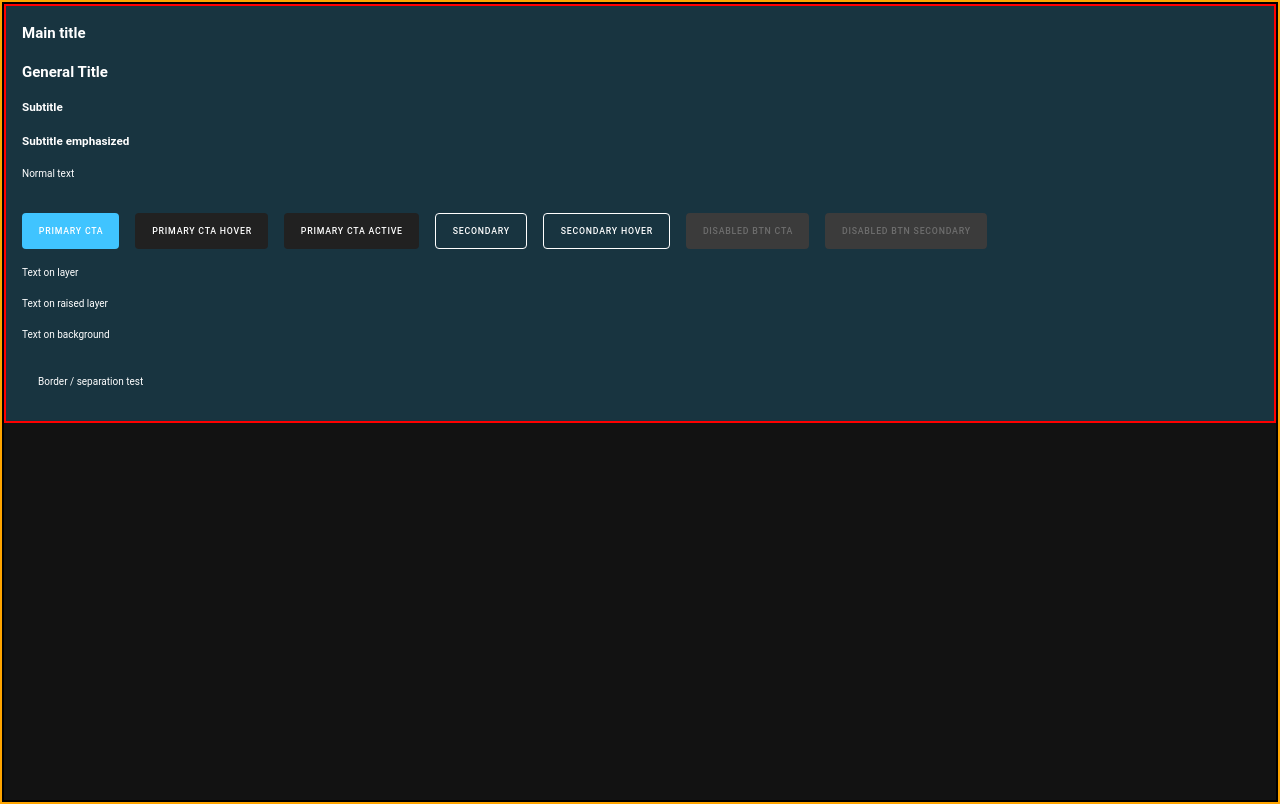
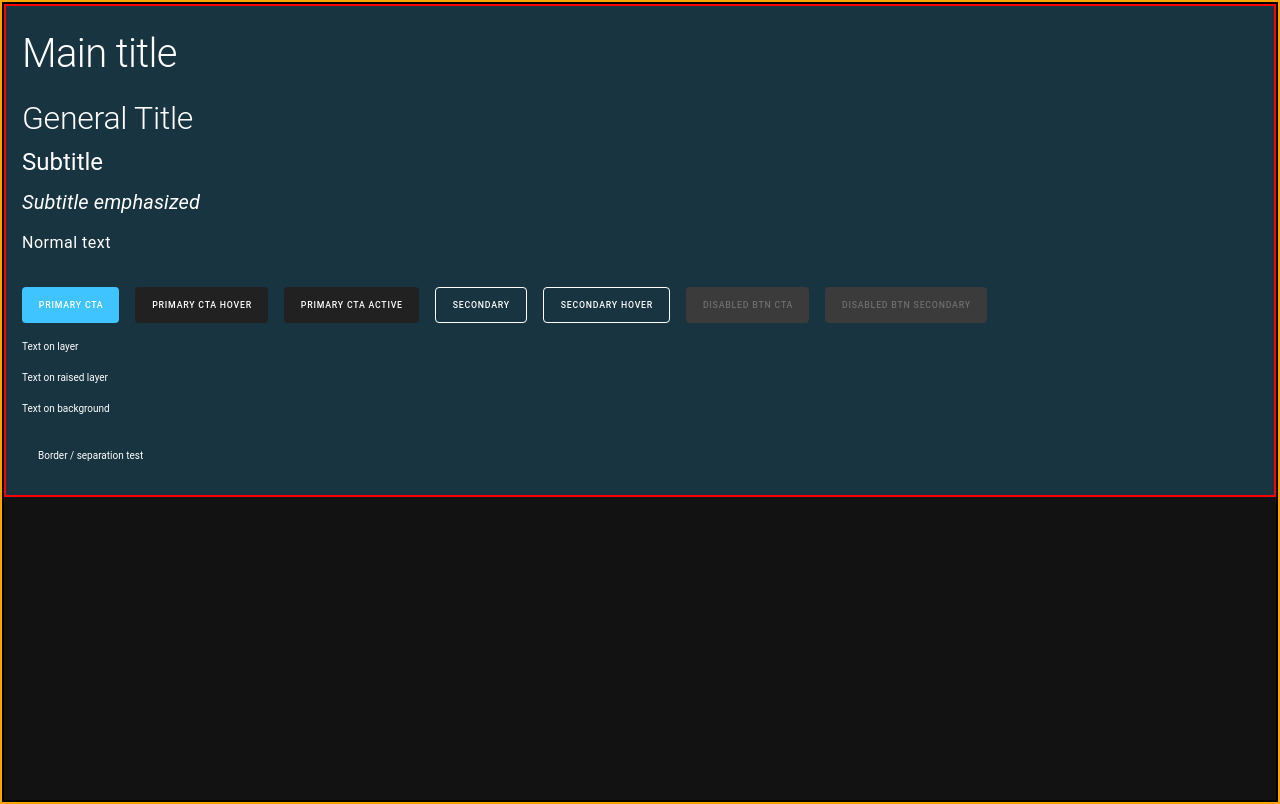
Before and after one commit to DylanWarrener/dylan-warrener.github.io, a Nuxt app: page / in a window 1280 px wide. Built offline with nearby package versions, Linux system fonts and the light colour scheme.

Commit message:
Added playground for testing

```diff
--- a/src/components/app/ThemePlayground.vue
+++ b/src/components/app/ThemePlayground.vue
@@ -2,13 +2,15 @@
   <section
     class="d-flex flex-column ga-4 test-background-main pa-4"
   >
-    <h1 class="test-main-title">Main title</h1>
-    <h2 class="test-title">General Title</h2>
-    <h3 class="test-subtitle">Subtitle</h3>
-    <h3 class="test-subtitle-emphasized">
+    <h1 class="test-main-title text-h1">Main title</h1>
+    <h2 class="test-title text-h2">General Title</h2>
+    <h3 class="test-subtitle text-h3">Subtitle</h3>
+    <h4
+      class="test-subtitle-emphasized text-h4 font-italic"
+    >
       Subtitle emphasized
-    </h3>
-    <p class="test-normal-text">Normal text</p>
+    </h4>
+    <p class="test-normal-text text-body-1">Normal text</p>
 
     <div class="d-flex flex-wrap ga-4 mt-4">
       <v-btn
@@ -67,8 +69,10 @@
       </p>
     </div>
 
-    <div class="test-background">
-      <p class="test-background-text">Text on background</p>
+    <div class="test-background-sample">
+      <p class="test-background-sample-text">
+        Text on background
+      </p>
     </div>
 
     <div class="pa-4 test-border">
```
